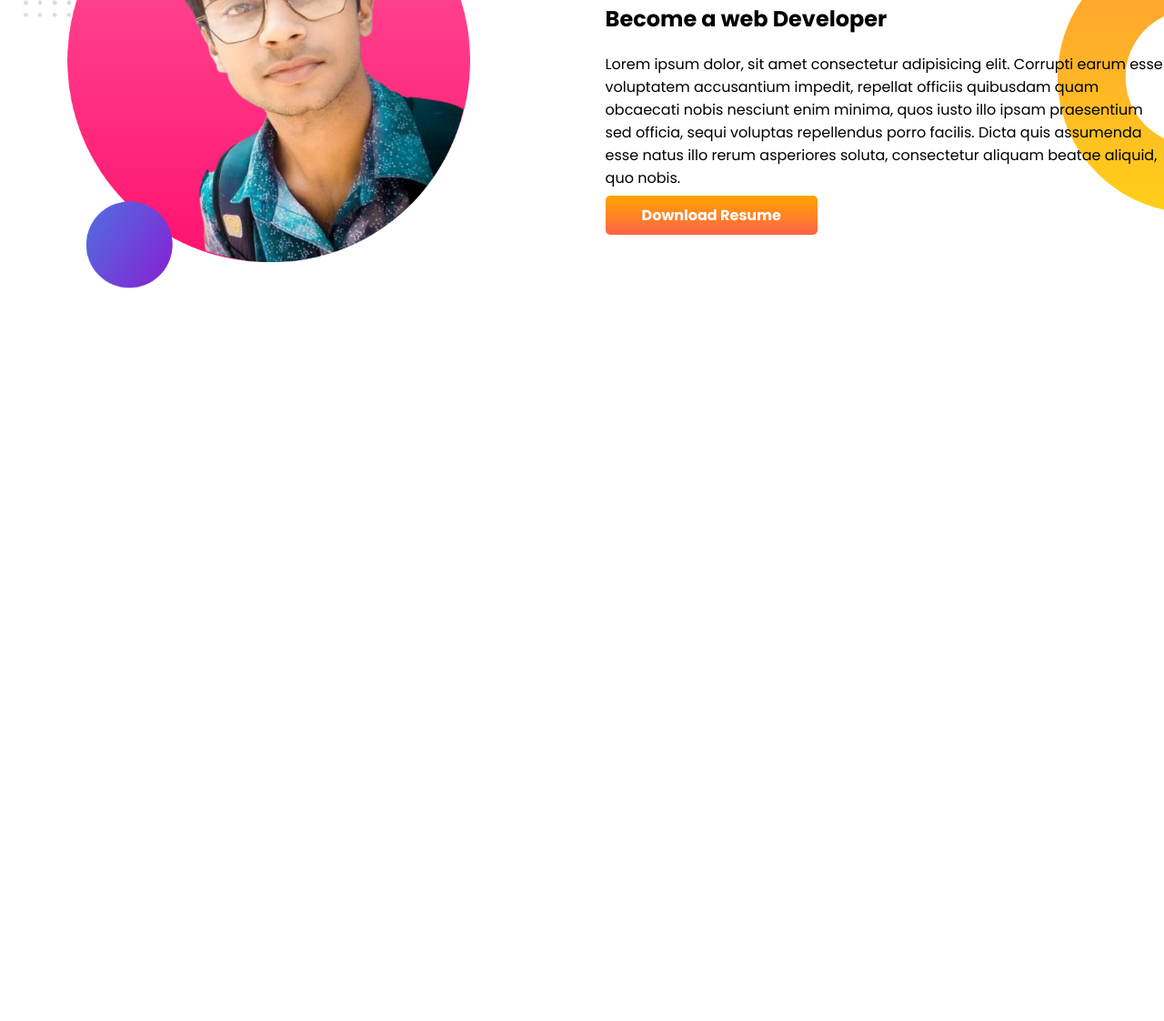
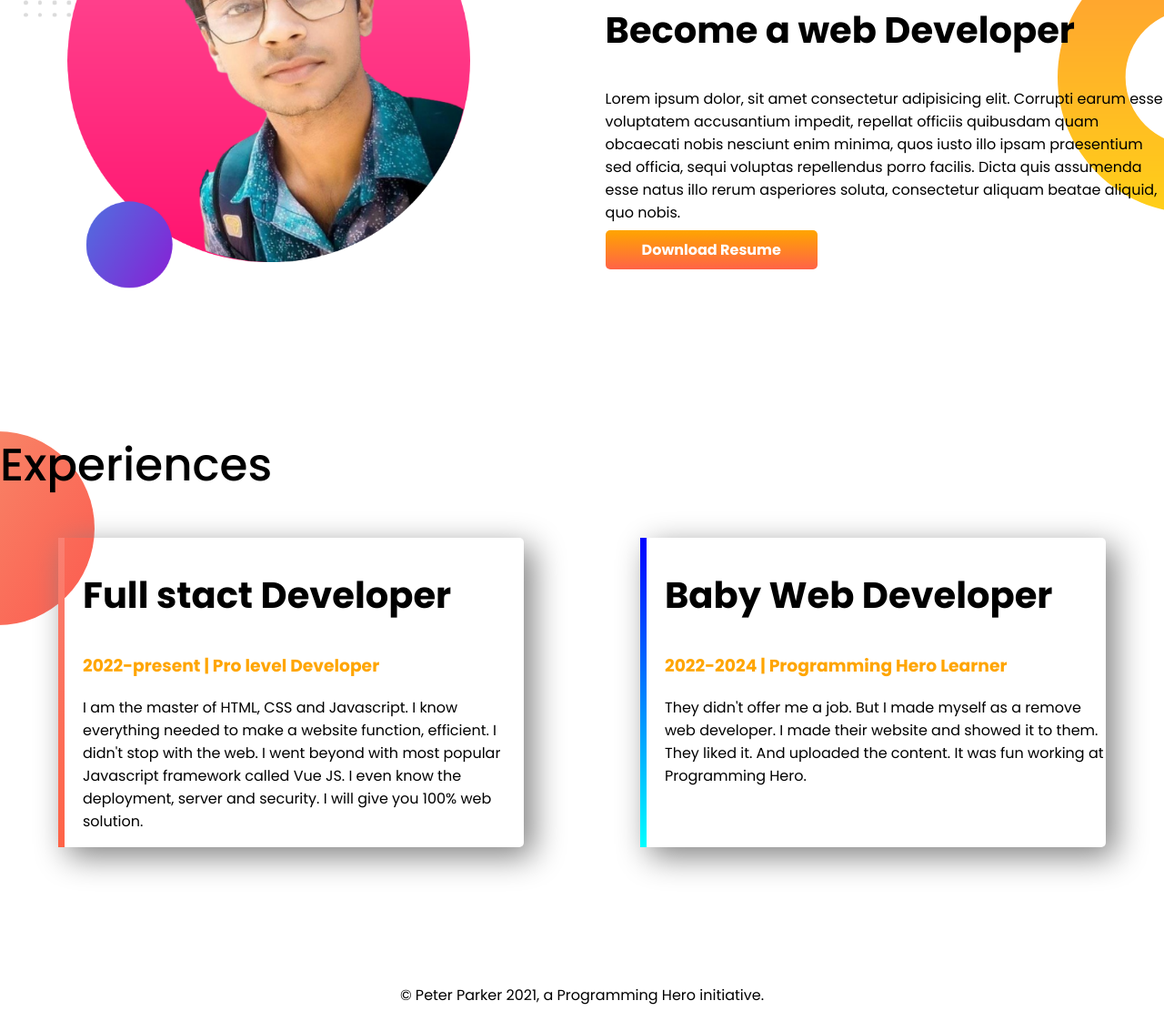
Before and after one commit to sajid9995/personal-protfolio, a plain HTML site: page index.html in a window 1280 px wide. Shown: the part 893-2015 px from the top of the page at 91% size. Before the commit the page ends 1367 px from the top, so only its background shows below. Drawn offline with Linux system fonts and the light colour scheme.

Commit message:
code add

```diff
--- a/index.html
+++ b/index.html
@@ -8,7 +8,7 @@
     <link rel="stylesheet" href="style.css">
 </head>
 <body>
-    <section class="secA">
+    <section class="secA flexible-container">
         <div class="write">
             <h1>Welcome To</h1>
         <h1><span class="orangeColor">Shahneoaz Islam Sajid</span> World</h1>
@@ -22,7 +22,7 @@
             <img src="my-bg2.png" alt="">
         </div>
     </section>
-    <section class="secA" id="SecB">
+    <section class="secA flexible-container"  flexible-container id="SecB">
         <div class="write">
             <img src="my-bg2.png" alt="">
         </div>
@@ -35,5 +35,28 @@
             <a class="link-button" target="_blank" href="">Download Resume</a>
         </div>
     </section>
+    <section class="Experiences">
+        <h1>Experiences</h1>
+            <div  class="flexible-container">
+                <div id="web-heo" class="ex">
+                    <h2>Full stact Developer</h2>
+                    <h3 class="orangeColor">2022-present | Pro level Developer </h3>
+                    <p>
+                        I am the master of HTML, CSS and Javascript. I know everything needed to make a website function, efficient. I didn't stop with the web. I went beyond with most popular Javascript framework called Vue JS. I even know the deployment, server and security. I will give you 100% web solution.
+                    </p>
+
+                </div>
+                <div id="web-dev" class="ex">
+                    <h2>Baby Web Developer</h2>
+                    <h3 class="orangeColor">2022-2024 | Programming Hero Learner</h3>
+                    <p>
+                        They didn't offer me a job. But I made myself as a remove web developer. I made their website and showed it to them. They liked it. And uploaded the content. It was fun working at Programming Hero.
+                    </p>
+                </div>
+            </div>
+    </section>
+    <footer>
+        <p>© Peter Parker 2021, a Programming Hero initiative.</p>
+    </footer>
 </body>
 </html>
--- a/style.css
+++ b/style.css
@@ -9,11 +9,16 @@ h1{
     font-weight: 500;
 }
 
+h2{
+    font-size: 40px;
+}
+
 .orangeColor{
     color: orange;
+
 }
 
-.secA{
+.flexible-container{
     display: flex;
     margin-bottom: 150px;
 }
@@ -44,4 +49,35 @@ h1{
     background-image: url(images/dream-bg.png);
     background-repeat: no-repeat;
     background-position: right;
+
 }
+.ex{
+    width: 40%;
+    margin-left: 5%;
+    margin-right: 5%;
+    padding-left: 20px;
+    border-radius: 5px;
+    box-shadow: 10px 10px 35px gray;
+
+}
+
+.Experiences{
+    background-image: url(images/exp-bg.png);
+    background-repeat: no-repeat;
+}
+
+#web-dev{
+    border-left: 7px solid;
+    border-image: linear-gradient(blue, cyan);
+    border-image-slice: 1;
+}
+
+#web-heo{
+    border-left: 7px solid;
+    border-image: linear-gradient(salmon, tomato);
+    border-image-slice: 1;
+}
+
+footer p{
+    text-align: center;
+}
```
Also changed, not shown: 4 other files.
